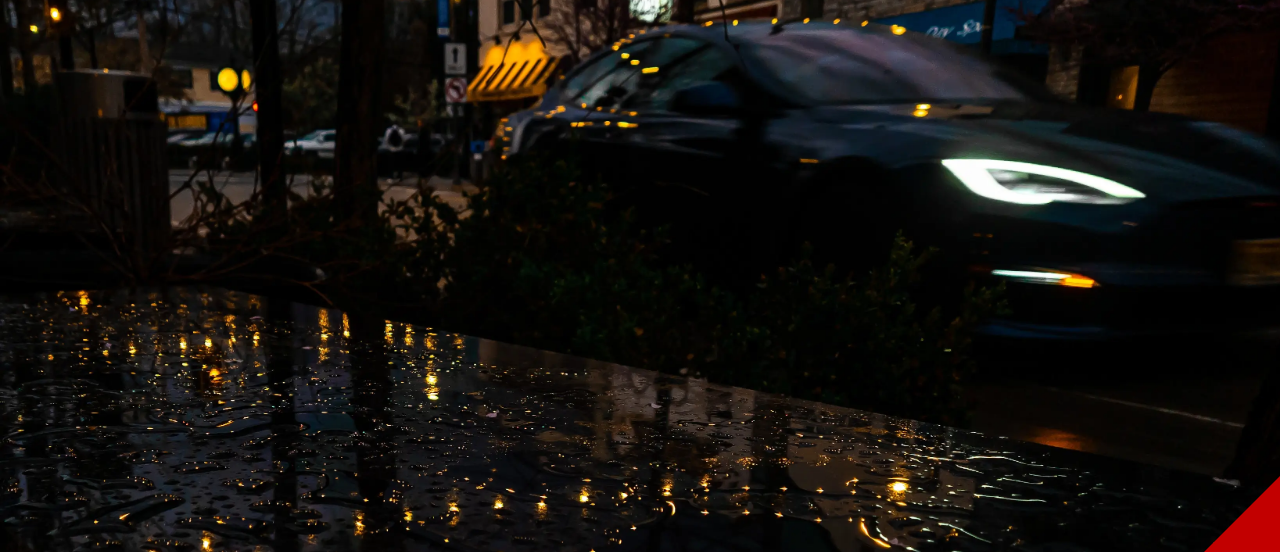
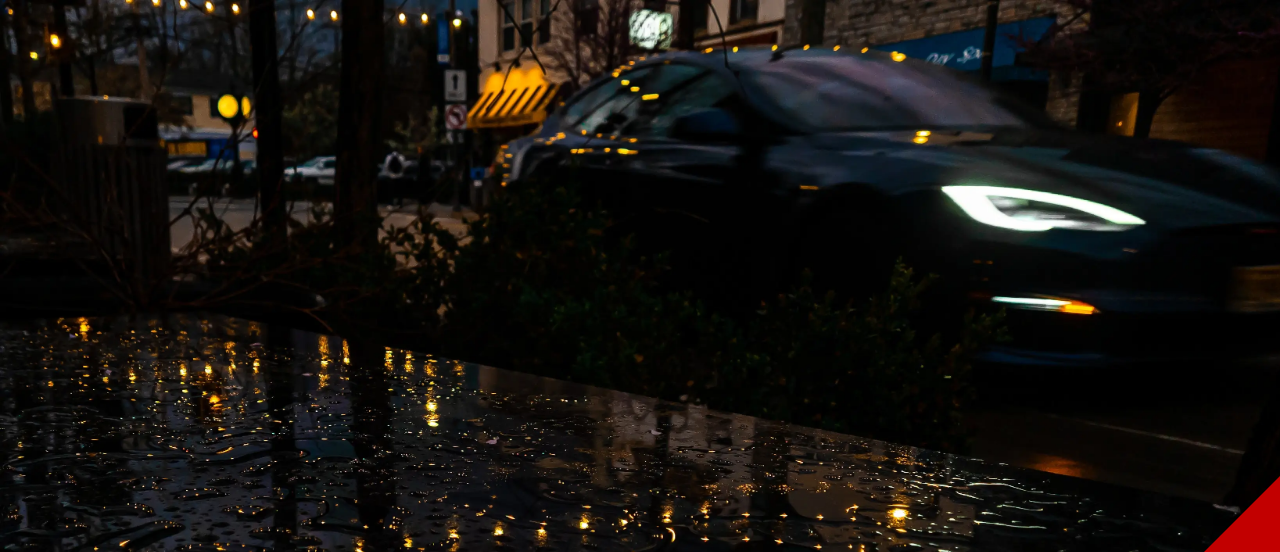
Before and after one commit to mae-su/mae-su.github.io, a plain HTML site: page index.html in a window 1280 px wide. Shown: the top 552 px of the page. Drawn offline with Linux system fonts and the light colour scheme.

Commit message:
hopefully this fixes the fire fox

```diff
--- a/styles.css
+++ b/styles.css
@@ -25,7 +25,7 @@
 
 
 body {
-    background:url(./bg.webp) no-repeat center;
+    background:url(./bg.webp) no-repeat;
     background-size: cover;
     overflow: hidden;
     font-family: 'Roboto';
```
